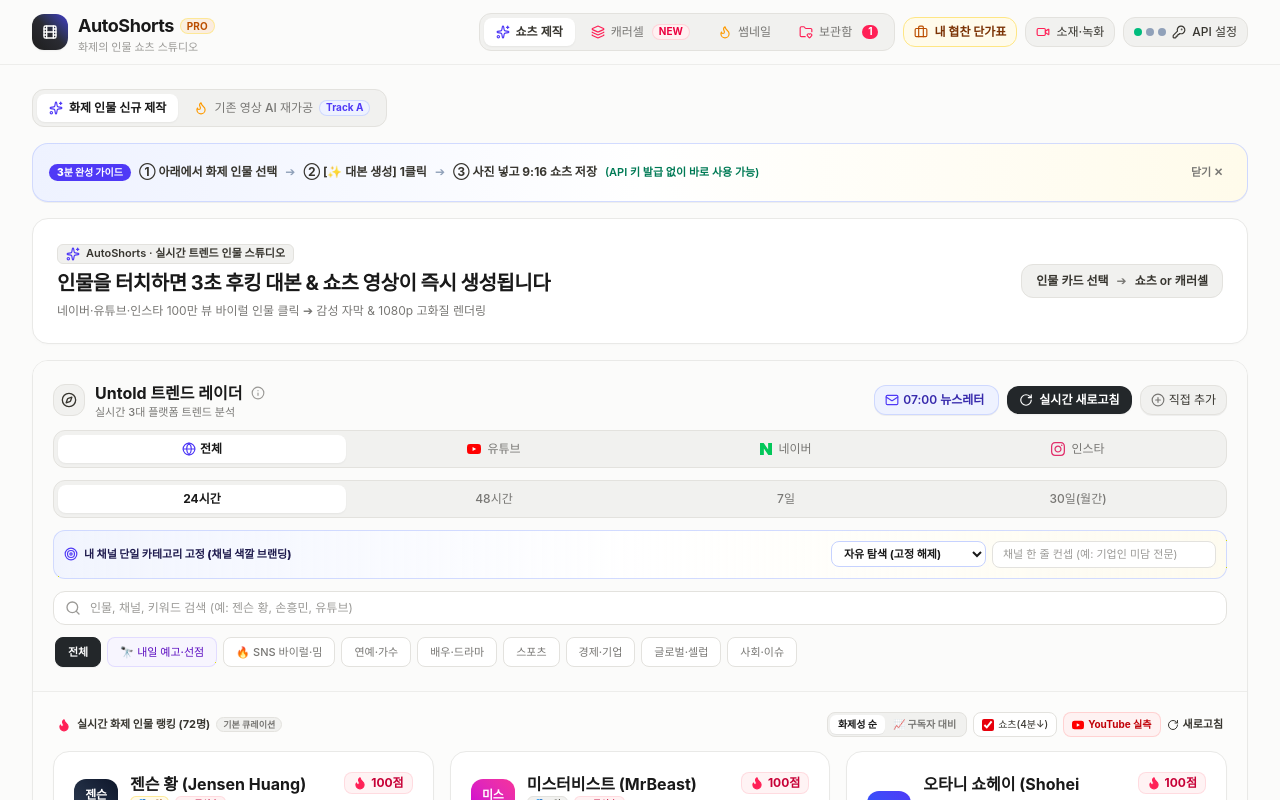
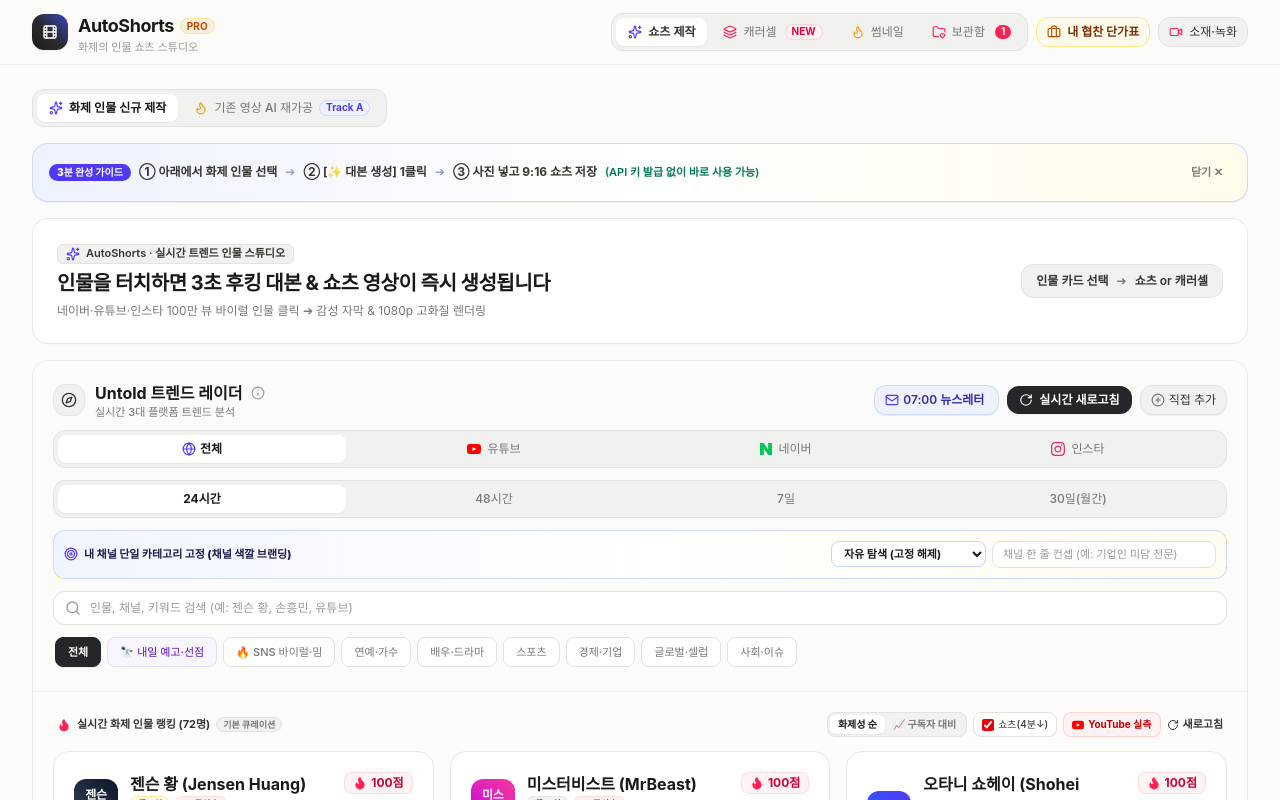
Before and after one commit to dockc90/untold-dashboard, a React (Vite) app: page / in a window 1280 px wide. Shown: the top 800 px of the page. Built offline with nearby package versions, Linux system fonts and the light colour scheme; no server answers; the database is empty; a web font is replaced by a local one.

Commit message:
chore: remove API settings button from header since Vercel server keys are configured

```diff
--- a/src/App.tsx
+++ b/src/App.tsx
@@ -1008,7 +1008,6 @@ export default function App() {
         setCurrentTab={setCurrentTab}
         savedCount={savedProjects.length}
         onResetToHome={handleResetToHome}
-        onOpenApiSettings={() => setIsApiSettingsOpen(true)}
         onOpenSponsorKit={() => setIsSponsorKitOpen(true)}
         onOpenMediaCollector={() => {
           setMediaCollectorQuery(selectedFigure?.name || '');
```
